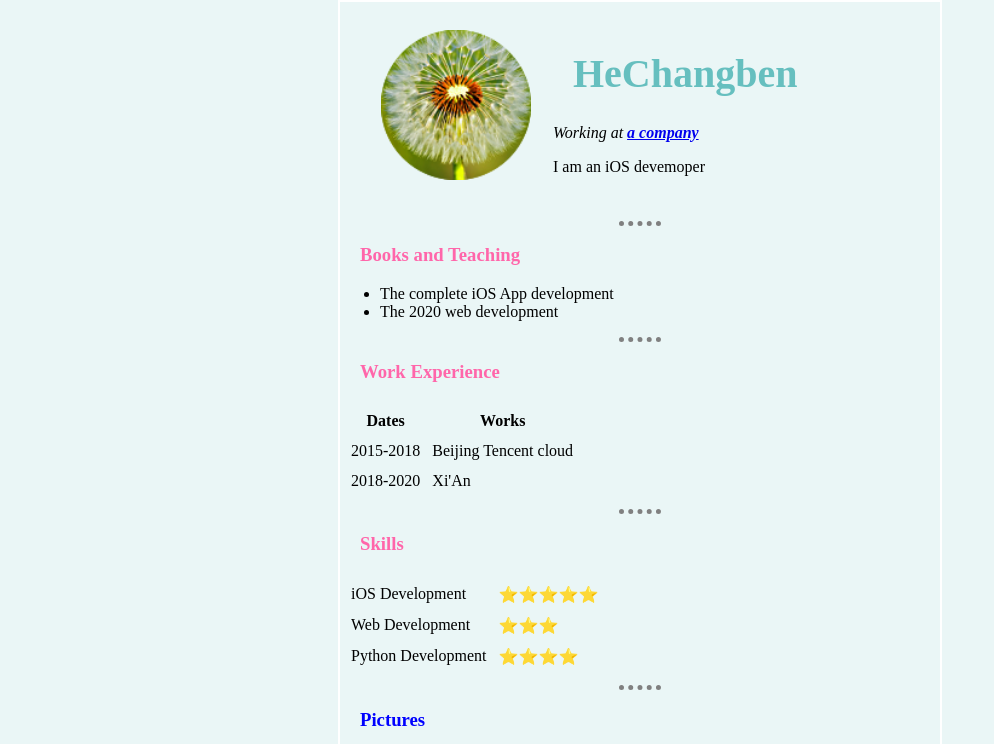
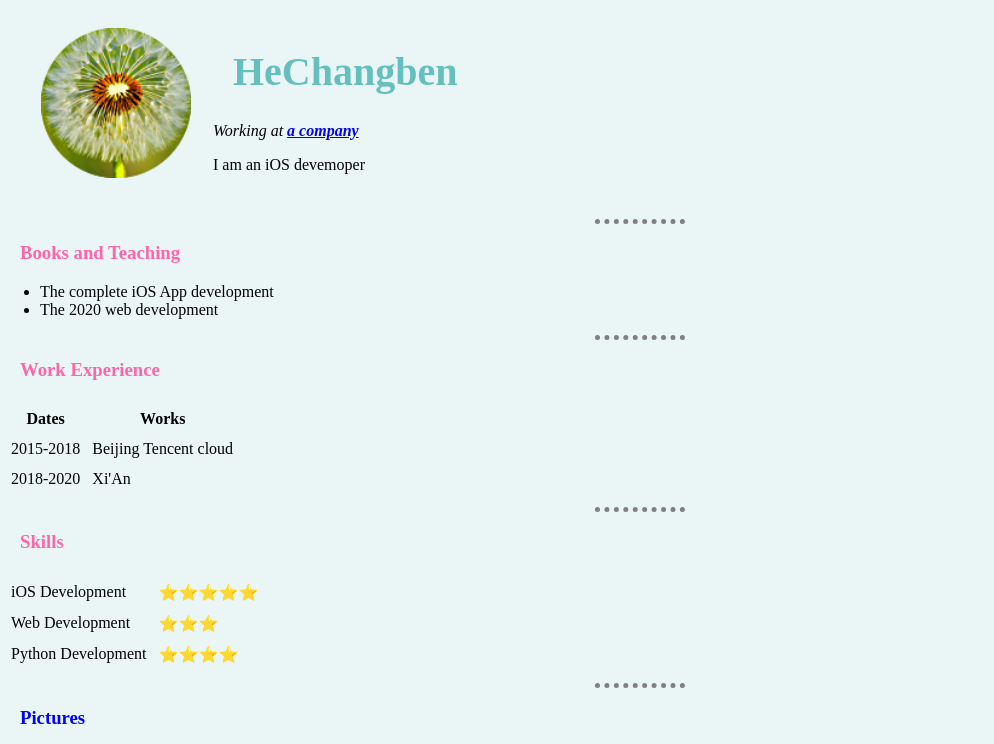
Before and after one commit to hcbhcb/webdev, a plain HTML site: page index.html in a window 1280 px wide. Shown: the top 744 px of the page, without its empty margins (0-994 px from the left). Drawn offline with Linux system fonts and the light colour scheme; grey boxes are pictures that could not be loaded.

Commit message:
style changes

```diff
--- a/css/styles.css
+++ b/css/styles.css
@@ -5,8 +5,8 @@ body {
 
   /*text-align: center;*/
   margin:auto ;
-  width:600px;
-  border:solid 2px #ffffff;
+  /*width:600px;*/
+  /*border:solid 2px #ffffff;*/
 }
 
 hr {
```
